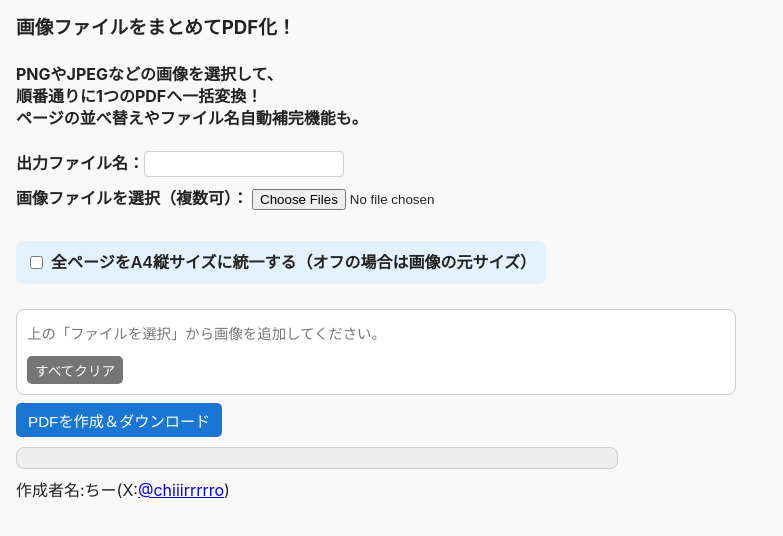
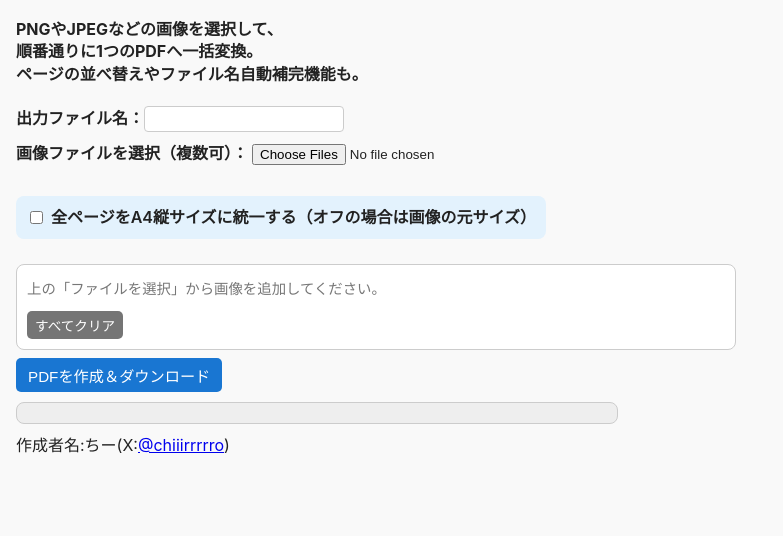
Before and after one commit to chiiirrrrro/PDF-tools, a plain HTML site: page img-to-pdf/index.html in a window 1280 px wide. Shown: the part 110-646 px from the top of the page, without its empty margins (0-783 px from the left). Drawn offline with Linux system fonts and the light colour scheme.

Commit message:
Update index.html

```diff
--- a/img-to-pdf/index.html
+++ b/img-to-pdf/index.html
@@ -16,9 +16,8 @@
     <a href="./index.html" class="active">画像→PDF</a>
   </nav>
   <h1>画像からPDF作成</h1>
-  <h3>画像ファイルをまとめてPDF化！</h3>
   <h4>PNGやJPEGなどの画像を選択して、<br>
-    順番通りに1つのPDFへ一括変換！<br>
+    順番通りに1つのPDFへ一括変換。<br>
     ページの並べ替えやファイル名自動補完機能も。</h4>
 
   <label>出力ファイル名：<input type="text" id="title" /></label>
```
